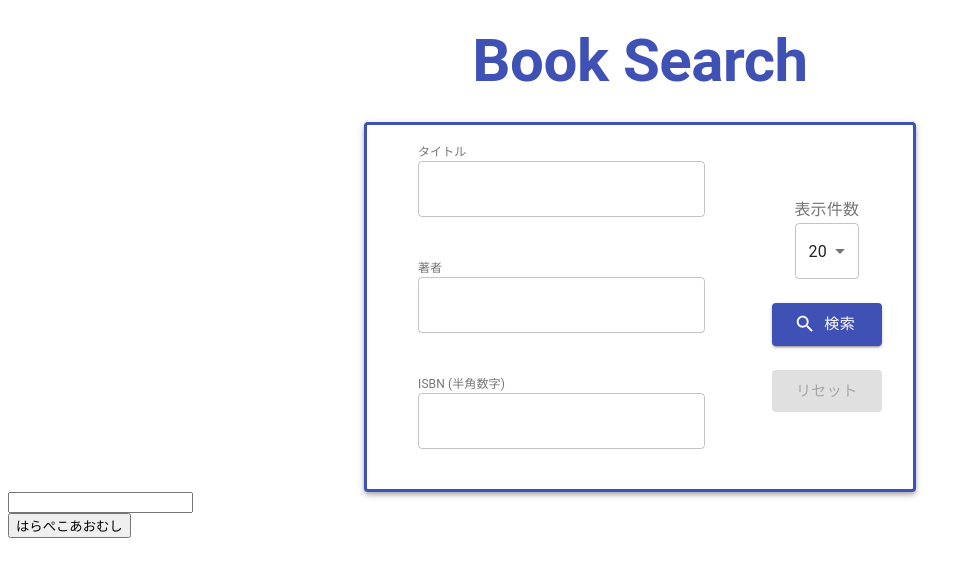
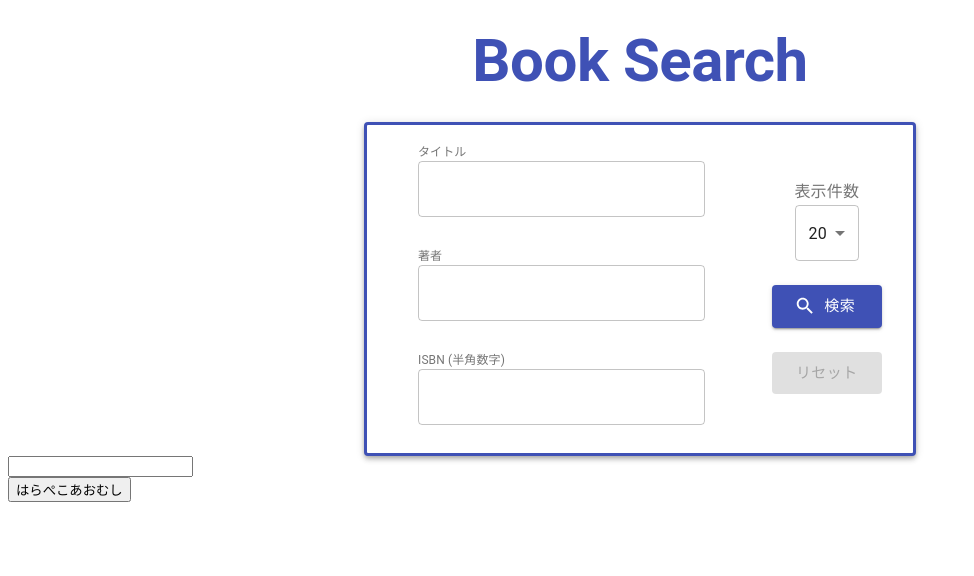
Before and after one commit to yu46/BOOK-SEARCH, a React (Create React App) app: page / in a window 1280 px wide. Shown: the top 576 px of the page, without its empty margins (0-974 px from the left). Built offline with nearby package versions, Linux system fonts and the light colour scheme.

Commit message:
バリデーションのエラーメッセージの余白の作成

```diff
--- a/src/components/FormikForm.js
+++ b/src/components/FormikForm.js
@@ -87,25 +87,18 @@ const FormikForm = ({
                   </InputLabel>
                   <Input
                     id="input-title"
-                    style={{
-                      marginBottom: 20
-                    }}
                     type="text"
                     name="title"
                     value={values.title}
                     fullWidth
                   />
+                  <div style={{ height: 8 }}>
                     {touched.title && errors.title && (
                       <div style={{ color: "#ee4056" }}>{errors.title}</div>
                     )}
+                  </div>
                 </Grid>
-                <Grid
-                  style={{
-                    marginBottom: 20
-                  }}
-                  item
-                  xs={10}
-                >
+                <Grid item xs={10}>
                   <InputLabel shrink htmlFor="input-author">
                     著者
                   </InputLabel>
@@ -115,9 +108,11 @@ const FormikForm = ({
                     name="author"
                     fullWidth
                   />
+                  <div style={{ height: 8 }}>
                     {touched.author && errors.author && (
                       <div style={{ color: "#ee4056" }}>{errors.author}</div>
                     )}
+                  </div>
                 </Grid>
                 <Grid item xs={10}>
                   <InputLabel shrink htmlFor="input-isbn">
@@ -128,14 +123,13 @@ const FormikForm = ({
                     type="text"
                     name="isbn"
                     fullWidth
-                    style={{
-                      marginBottom: 20
-                    }}
                     value={values.isbn}
                   />
+                  <div style={{ height: 8 }}>
                     {touched.isbn && errors.isbn && (
                       <div style={{ color: "#ee4056" }}>{errors.isbn}</div>
                     )}
+                  </div>
                 </Grid>
               </Grid>
 
--- a/src/components/Home.js
+++ b/src/components/Home.js
@@ -4,7 +4,6 @@ import { connect } from "react-redux";
 
 import BookList from "./BookList";
 
-//
 const Home = ({ dispatch }) => {
   const keyword = {
     title: "はらぺこあおむし",
--- a/src/components/Modal.js
+++ b/src/components/Modal.js
@@ -22,7 +22,6 @@ const useStyle = makeStyles(theme => ({
   media: {
     height: 265,
     marginTop: 5,
-    // margin: "5px auto",
     objectFit: "contain"
   },
   content: {
--- a/src/components/TextInput.js
+++ b/src/components/TextInput.js
@@ -6,7 +6,6 @@ class TxetInput extends Component {
   state = {
     text: this.props.text || ""
   };
-  // const { getBooksInfo } = this.props
 
   handleSubmit = e => {
     const text = {
@@ -17,11 +16,8 @@ class TxetInput extends Component {
     };
     if (e.which === 13) {
       console.log(text);
-      // this.props.dispatch(getBooksInfo(text));
       this.props.dispatch(getBooksInfo(text));
     }
-
-    // this.setState({ text: e.target.value });
   };
   render() {
     return <input type="text" onKeyDown={this.handleSubmit} />;
```
Lines whose indentation alone changed are shown as unchanged.
